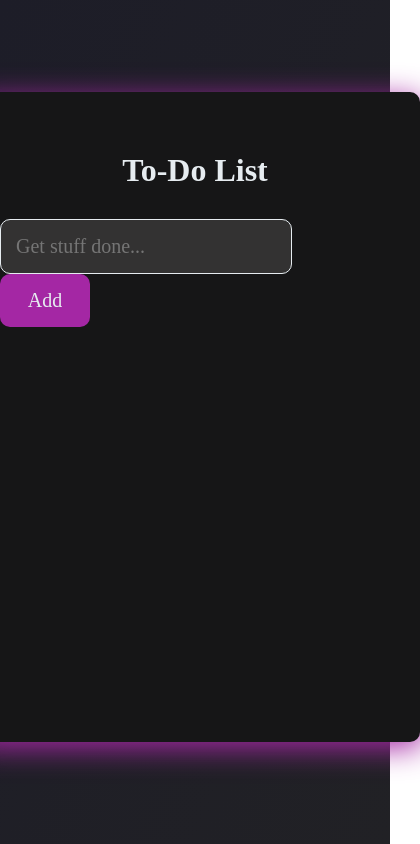
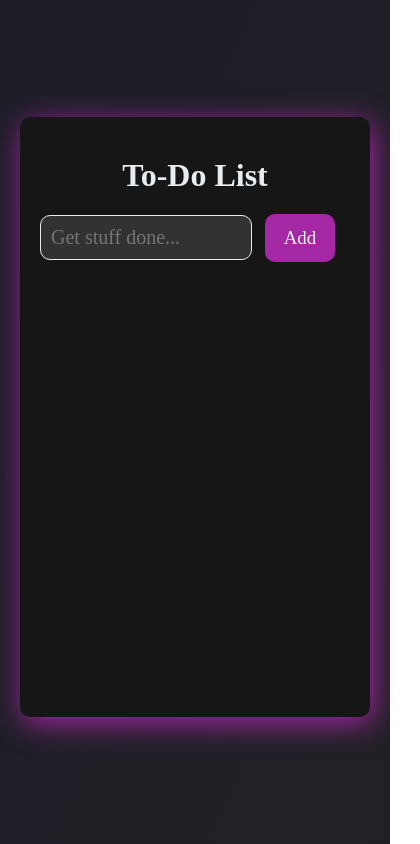
Before and after one commit to pranavgupta97/todo-list-app, a React (Create React App) app: page / in a window 390 px wide. Shown: the whole page, 420 px wide, since content can reach past the window. Built offline with nearby package versions, Linux system fonts and the light colour scheme.

Commit message:
Added media query css modification to render to-do list on Mobile devices

```diff
--- a/src/App.css
+++ b/src/App.css
@@ -141,3 +141,97 @@ input:focus,
 button:focus {
   outline: none;
 }
+
+@media only screen and (max-width: 481px) {
+  .app-container {
+    background: linear-gradient(to right bottom, #1d1d28, #212125);
+    width: 100%;
+    min-height: 100vh;
+    display: flex;
+    justify-content: center;
+    align-items: center;
+  }
+
+  .todo-container {
+    background-color: #161617;
+    width: 350px;
+    min-width: 300px;
+    height: 600px;
+    min-height: 600px;
+    padding: 20px;
+    box-sizing: border-box;
+    border-radius: 10px;
+    box-shadow: 3px 6px 30px #a427a4;
+    margin-bottom: 10px;
+    overflow-y: auto;
+  }
+
+  .header h1 {
+    color: #e6ecf0;
+    text-align: center;
+    margin: 20px 0;
+  }
+
+  .todo-input {
+    outline: none;
+    width: 190px;
+    padding: 10px;
+    margin-right: 13px;
+    font-size: 20px;
+    color: #ccc;
+    background-color: #333232;
+    border: 1px solid #e6ecf0;
+    border-radius: 10px;
+  }
+
+  .button-add {
+    width: 70px;
+    padding: 13px 0px;
+    font-size: 19px;
+    border-radius: 10px;
+    border: 0;
+    background-color: #a427a4;
+    color: #e6ecf0;
+    cursor: pointer;
+  }
+
+  .todo-item {
+    display: flex;
+    margin: 10px 0px;
+    border: 1px solid #ccc;
+    border-radius: 10px;
+    padding: 8px;
+    max-height: 30px;
+  }
+
+  .button-done,
+  .button-edit,
+  .button-delete {
+    border: none;
+    outline: none;
+    cursor: pointer;
+    background-color: transparent;
+    font-size: 25px;
+    border-radius: 50%;
+  }
+
+  .button-done {
+    color: #ae59ae;
+    margin-right: 5px;
+  }
+
+  .button-edit {
+    color: #947f94;
+    margin-right: 5px;
+  }
+
+  .todo-list {
+    width: 190px;
+    background-color: inherit;
+    border: none;
+    color: #ccc;
+    font-size: 18px;
+    padding-left: 8px;
+    margin-right: 1px;
+  }
+}
```
